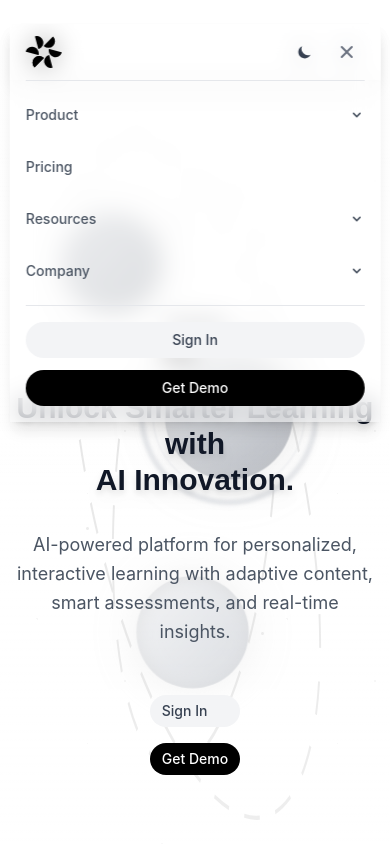
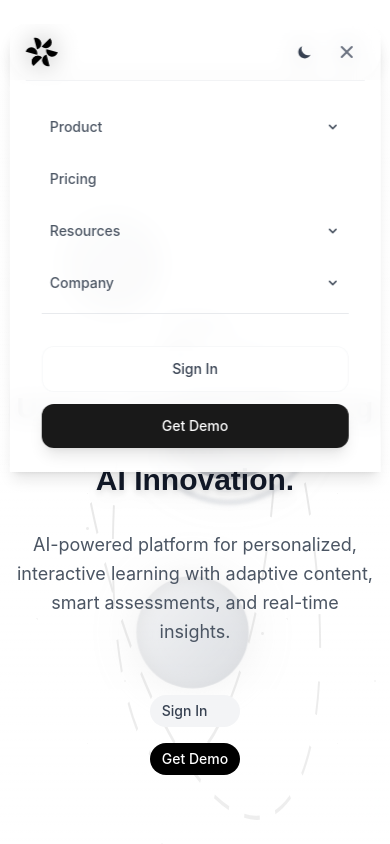
Before and after one commit to Muchafara/learniva-ai, a Next.js app: page / in a window 390 px wide. Both pictures are taken after a click on the button 346 px from the left and 52 px from the top of the page. Shown: the top 844 px of the page. Built offline with nearby package versions, Linux system fonts and the light colour scheme.

Commit message:
refactor: enhance Navigation component with improved dropdown handling and mobile menu interactions

```diff
--- a/src/components/layout/Navigation.tsx
+++ b/src/components/layout/Navigation.tsx
@@ -49,24 +49,46 @@ export function Navigation() {
   const [mobileMenuOpen, setMobileMenuOpen] = useState(false)
   const [activeDropdown, setActiveDropdown] = useState<string | null>(null)
   const [mounted, setMounted] = useState(false)
-  const dropdownRef = useRef<HTMLDivElement>(null)
+  const dropdownRefs = useRef<{ [key: string]: HTMLDivElement | null }>({})
   const hoverTimeoutRef = useRef<NodeJS.Timeout | null>(null)
 
   useEffect(() => {
     setMounted(true)
 
     const handleClickOutside = (event: MouseEvent) => {
-      if (dropdownRef.current && !dropdownRef.current.contains(event.target as Node)) {
+      const target = event.target as HTMLElement
+
+      // Check if click is outside any desktop dropdown
+      const clickedOutsideDropdown = Object.values(dropdownRefs.current).every(
+        ref => !ref || !ref.contains(target)
+      )
+
+      // Close desktop dropdowns if clicked outside
+      if (clickedOutsideDropdown && window.innerWidth >= 768) {
         setActiveDropdown(null)
       }
-      if (!(event.target as HTMLElement).closest('.menu-btn')) {
+
+      // Close mobile menu if clicked outside menu button and nav area
+      if (!target.closest('.menu-btn') && !target.closest('nav')) {
         setMobileMenuOpen(false)
+        setActiveDropdown(null)
+      }
+    }
+
+    // Close mobile menu when screen size changes to desktop
+    const handleResize = () => {
+      if (window.innerWidth >= 768) {
+        setMobileMenuOpen(false)
+        setActiveDropdown(null)
       }
     }
 
     document.addEventListener('mousedown', handleClickOutside)
+    window.addEventListener('resize', handleResize)
+
     return () => {
       document.removeEventListener('mousedown', handleClickOutside)
+      window.removeEventListener('resize', handleResize)
       if (hoverTimeoutRef.current) {
         clearTimeout(hoverTimeoutRef.current)
       }
@@ -96,8 +118,8 @@ export function Navigation() {
     <header className="h-14 relative z-50">
       <nav
         className={`fixed top-6 left-1/2 transform -translate-x-1/2 w-[95vw] max-w-6xl bg-white/60 dark:bg-black/60 backdrop-blur-md shadow-lg transition-all duration-300 z-[100] nav-shadow ${
-          mobileMenuOpen ? "shadow-2xl" : ""
-        } ${activeDropdown ? "md:rounded-t-full" : "md:rounded-full"}`}
+          mobileMenuOpen ? "shadow-2xl rounded-t-2xl" : "rounded-full"
+        }`}
       >
         <div className="container-custom">
           <div className="flex items-center justify-between h-14">
@@ -125,17 +147,17 @@ export function Navigation() {
                   <Image
                     src="/Logo/LearnivaAI - Logo Symbol - black.svg"
                     alt="Learniva AI"
-                    width={140}
+                    width={32}
                     height={32}
-                    className="block md:hidden h-8 w-auto dark:hidden"
+                    className="block md:hidden h-8 w-8 dark:hidden"
                     priority
                   />
                   <Image
                     src="/Logo/LearnivaAI - Logo Symbol - White.svg"
                     alt="Learniva AI"
-                    width={140}
+                    width={32}
                     height={32}
-                    className="hidden dark:block md:hidden h-8 w-auto"
+                    className="hidden dark:block md:hidden h-8 w-8"
                     priority
                   />
               </Link>
@@ -146,19 +168,27 @@ export function Navigation() {
               <ThemeToggle />
               <button
                 aria-label="Toggle mobile menu"
-                className="menu-btn group p-2 ml-2 rounded-md hover:bg-gray-100 dark:hover:bg-gray-800 transition-colors"
-                onClick={() => setMobileMenuOpen(!mobileMenuOpen)}
+                className="menu-btn group p-2 ml-2 rounded-md hover:bg-gray-100 dark:hover:bg-gray-800 transition-colors relative z-[101]"
+                onClick={() => {
+                  setMobileMenuOpen(!mobileMenuOpen)
+                  if (mobileMenuOpen) {
+                    setActiveDropdown(null)
+                  }
+                }}
               >
-                {mobileMenuOpen ? (
+                <div className="relative w-5 h-5">
+                  <span className={`absolute inset-0 transition-all duration-300 ${mobileMenuOpen ? 'opacity-0 rotate-180' : 'opacity-100 rotate-0'}`}>
+                    <HiMenu className="w-5 h-5 pointer-events-none text-gray-500 group-hover:text-gray-700 dark:group-hover:text-gray-300" />
+                  </span>
+                  <span className={`absolute inset-0 transition-all duration-300 ${mobileMenuOpen ? 'opacity-100 rotate-0' : 'opacity-0 rotate-180'}`}>
                     <HiX className="w-5 h-5 pointer-events-none text-gray-500 group-hover:text-gray-700 dark:group-hover:text-gray-300" />
-                ) : (
-                  <HiMenu className="w-5 h-5 pointer-events-none text-gray-500 group-hover:text-gray-700 dark:group-hover:text-gray-300" />
-                )}
+                  </span>
+                </div>
               </button>
             </div>
 
             {/* Desktop navigation */}
-            <div className="hidden md:flex items-center justify-center flex-1" ref={dropdownRef}>
+            <div className="hidden md:flex items-center justify-center flex-1">
               <ul className="flex items-center space-x-8">
                 {navigation.map((item, idx) => (
                   <li
@@ -185,6 +215,44 @@ export function Navigation() {
                         {item.title}
                       </Link>
                     )}
+
+                    {/* Individual Dropdown Menu */}
+                    {item.hasDropdown && (
+                      <AnimatePresence>
+                        {activeDropdown === item.title && (
+                          <motion.div
+                            ref={(el) => dropdownRefs.current[item.title] = el}
+                            initial={{ opacity: 0, y: -10, scale: 0.95 }}
+                            animate={{ opacity: 1, y: 0, scale: 1 }}
+                            exit={{ opacity: 0, y: -10, scale: 0.95 }}
+                            transition={{ duration: 0.2, ease: [0.16, 1, 0.3, 1] }}
+                            className="absolute top-full left-1/2 transform -translate-x-1/2 mt-2 bg-white dark:bg-black backdrop-blur-md rounded-xl shadow-xl dropdown-shadow overflow-hidden min-w-[280px] max-w-[400px] z-[110]"
+                            onMouseEnter={cancelMouseLeave}
+                            onMouseLeave={handleMouseLeave}
+                          >
+                            <div className="py-4 px-2">
+                              <div className="grid grid-cols-1 gap-1">
+                                {item.items?.map((subItem, subIdx) => (
+                                  <Link
+                                    key={subIdx}
+                                    href={subItem.path}
+                                    onClick={() => setActiveDropdown(null)}
+                                    className="group block p-3 rounded-lg hover:bg-gray-50 dark:hover:bg-gray-800/50 transition-all duration-200"
+                                  >
+                                    <div className="font-medium text-gray-700 dark:text-gray-300 text-sm group-hover:text-black dark:group-hover:text-white transition-colors mb-1">
+                                      {subItem.title}
+                                    </div>
+                                    <div className="text-xs text-gray-500 dark:text-gray-400 group-hover:text-gray-600 dark:group-hover:text-gray-300 transition-colors leading-relaxed">
+                                      {subItem.description}
+                                    </div>
+                                  </Link>
+                                ))}
+                              </div>
+                            </div>
+                          </motion.div>
+                        )}
+                      </AnimatePresence>
+                    )}
                   </li>
                 ))}
               </ul>
@@ -202,45 +270,6 @@ export function Navigation() {
             </div>
           </div>
 
-          {/* Dropdown Menu */}
-          <AnimatePresence>
-            {activeDropdown && (
-              <motion.div
-                initial={{ opacity: 0, height: 0 }}
-                animate={{ opacity: 1, height: "auto" }}
-                exit={{ opacity: 0, height: 0 }}
-                transition={{ duration: 0.2, ease: [0.16, 1, 0.3, 1] }}
-                className="absolute top-full left-0 right-0 bg-white dark:bg-black backdrop-blur-md rounded-b-2xl shadow-xl dropdown-shadow overflow-hidden"
-                onMouseEnter={cancelMouseLeave}
-                onMouseLeave={handleMouseLeave}
-              >
-                <div className="container-custom py-6">
-                  {navigation.map((item, idx) => (
-                    item.hasDropdown && activeDropdown === item.title && (
-                      <div key={idx} className="grid grid-cols-1 md:grid-cols-2 lg:grid-cols-3 gap-4">
-                        {item.items?.map((subItem, subIdx) => (
-                          <Link
-                            key={subIdx}
-                            href={subItem.path}
-                            onClick={() => setActiveDropdown(null)}
-                            className="group block p-4 rounded-xl backdrop-blur-sm transition-all duration-200"
-                          >
-                            <div className="font-medium text-gray-600 dark:text-gray-400 text-sm group-hover:text-black dark:group-hover:text-white transition-colors mb-2">
-                              {subItem.title}
-                            </div>
-                            <div className="text-xs text-gray-500 dark:text-gray-500 group-hover:text-gray-700 dark:group-hover:text-gray-300 transition-colors leading-relaxed">
-                              {subItem.description}
-                            </div>
-                          </Link>
-                        ))}
-                      </div>
-                    )
-                  ))}
-                </div>
-              </motion.div>
-            )}
-          </AnimatePresence>
-
                       {/* Mobile Navigation */}
           <AnimatePresence>
             {mobileMenuOpen && (
@@ -248,25 +277,42 @@ export function Navigation() {
                 initial={{ opacity: 0, height: 0 }}
                 animate={{ opacity: 1, height: "auto" }}
                 exit={{ opacity: 0, height: 0 }}
-                transition={{ duration: 0.3, ease: "easeInOut" }}
-                className="md:hidden border-t border-gray-200 dark:border-gray-800 overflow-hidden"
+                transition={{ duration: 0.4, ease: [0.4, 0, 0.2, 1] }}
+                className="md:hidden overflow-hidden bg-white/60 dark:bg-black/60 backdrop-blur-md"
+                style={{
+                  marginLeft: '-1rem',
+                  marginRight: '-1rem',
+                  paddingLeft: '1rem',
+                  paddingRight: '1rem'
+                }}
               >
-                <div className="py-4 space-y-4">
+                <div className="border-t border-gray-200/50 dark:border-gray-700/50 py-6 space-y-2 px-4">
                   {navigation.map((item, idx) => (
-                    <div key={idx} className="space-y-2">
+                    <div key={idx} className="space-y-1">
+                      {item.hasDropdown ? (
                         <button
-                        className="flex items-center justify-between w-full font-medium text-sm text-gray-600 dark:text-gray-400 hover:text-black dark:hover:text-white duration-200 py-2"
+                          className="flex items-center justify-between w-full font-medium text-sm text-gray-600 dark:text-gray-400 hover:text-black dark:hover:text-white duration-200 py-3 px-2 rounded-lg hover:bg-white/40 dark:hover:bg-black/40 transition-all"
                           onClick={() => setActiveDropdown(activeDropdown === item.title ? null : item.title)}
                         >
                           {item.title}
-                        {item.hasDropdown && (
                           <HiChevronDown
                             className={`w-4 h-4 transition-transform duration-300 ${
                               activeDropdown === item.title ? 'rotate-180' : ''
                             }`}
                           />
+                        </button>
+                      ) : (
+                        <Link
+                          href={item.path}
+                          onClick={() => {
+                            setMobileMenuOpen(false)
+                            setActiveDropdown(null)
+                          }}
+                          className="block w-full font-medium text-sm text-gray-600 dark:text-gray-400 hover:text-black dark:hover:text-white duration-200 py-3 px-2 rounded-lg hover:bg-white/40 dark:hover:bg-black/40 transition-all"
+                        >
+                          {item.title}
+                        </Link>
                       )}
-                      </button>
 
                       <AnimatePresence>
                         {item.hasDropdown && activeDropdown === item.title && (
@@ -274,17 +320,21 @@ export function Navigation() {
                             initial={{ opacity: 0, height: 0 }}
                             animate={{ opacity: 1, height: "auto" }}
                             exit={{ opacity: 0, height: 0 }}
-                            className="pl-4 space-y-2 border-l-2 border-gray-200 dark:border-gray-800"
+                            transition={{ duration: 0.3, ease: [0.4, 0, 0.2, 1] }}
+                            className="ml-4 space-y-1 border-l-2 border-gray-300/50 dark:border-gray-600/50 pl-4 overflow-hidden"
                           >
                             {item.items?.map((subItem, subIdx) => (
                               <Link
                                 key={subIdx}
                                 href={subItem.path}
-                                onClick={() => setMobileMenuOpen(false)}
-                                className="block py-2 px-3 rounded-lg text-sm text-gray-600 dark:text-gray-400 hover:text-black hover:bg-gray-100 dark:hover:text-white dark:hover:bg-gray-800 transition-all duration-200"
+                                onClick={() => {
+                                  setMobileMenuOpen(false)
+                                  setActiveDropdown(null)
+                                }}
+                                className="block py-3 px-3 rounded-lg text-sm text-gray-600 dark:text-gray-400 hover:text-black hover:bg-white/30 dark:hover:text-white dark:hover:bg-black/30 transition-all duration-200"
                               >
                                 <div className="font-medium mb-1">{subItem.title}</div>
-                                <div className="text-xs text-gray-500 dark:text-gray-500">
+                                <div className="text-xs text-gray-500 dark:text-gray-400 leading-relaxed">
                                   {subItem.description}
                                 </div>
                               </Link>
@@ -294,18 +344,26 @@ export function Navigation() {
                       </AnimatePresence>
                     </div>
                   ))}
-                  <div className="pt-4 border-t border-gray-200 dark:border-gray-800 space-y-3">
+
+                  {/* CTA Buttons for Mobile */}
+                  <div className="pt-8 mt-6 border-t border-gray-300/50 dark:border-gray-600/50 space-y-3">
                     <Link
                       href="/signin"
-                      className="block w-full text-center px-3 py-2 text-sm font-medium bg-gray-100 dark:bg-gray-800 text-gray-700 dark:text-gray-300 rounded-full hover:bg-gray-200 dark:hover:bg-gray-700 transition-all duration-200"
-                      onClick={() => setMobileMenuOpen(false)}
+                      className="block w-full text-center px-4 py-3 text-sm font-medium bg-white/50 dark:bg-black/50 text-gray-700 dark:text-gray-300 rounded-xl hover:bg-white/70 dark:hover:bg-black/70 transition-all duration-200 backdrop-blur-sm border border-gray-200/30 dark:border-gray-700/30"
+                      onClick={() => {
+                        setMobileMenuOpen(false)
+                        setActiveDropdown(null)
+                      }}
                     >
                       Sign In
                     </Link>
                     <Link
                       href="/demo"
-                      className="block w-full text-center px-3 py-2 text-sm font-medium bg-black dark:bg-white text-white dark:text-black rounded-full hover:bg-gray-800 dark:hover:bg-gray-200 transition-all duration-200"
-                      onClick={() => setMobileMenuOpen(false)}
+                      className="block w-full text-center px-4 py-3 text-sm font-medium bg-black/90 dark:bg-white/90 text-white dark:text-black rounded-xl hover:bg-black dark:hover:bg-white transition-all duration-200 shadow-lg"
+                      onClick={() => {
+                        setMobileMenuOpen(false)
+                        setActiveDropdown(null)
+                      }}
                     >
                       Get Demo
                     </Link>
```
Lines whose indentation alone changed are shown as unchanged.
